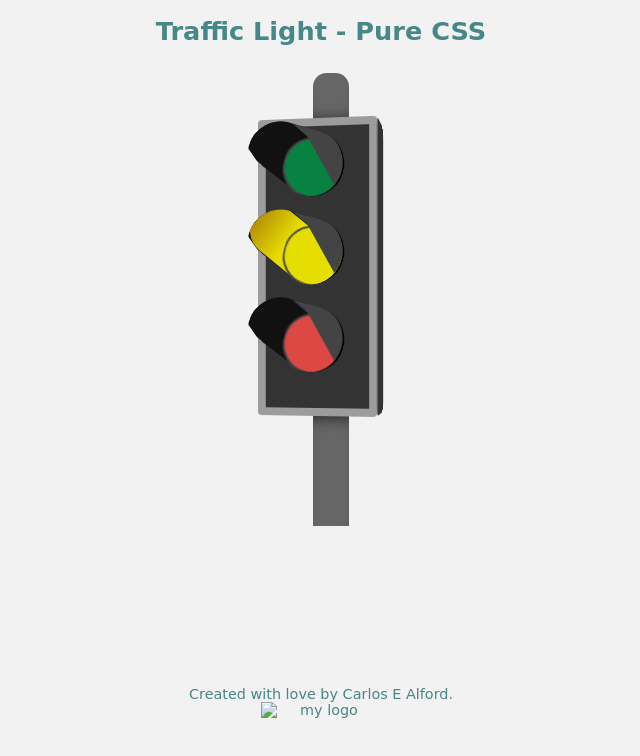
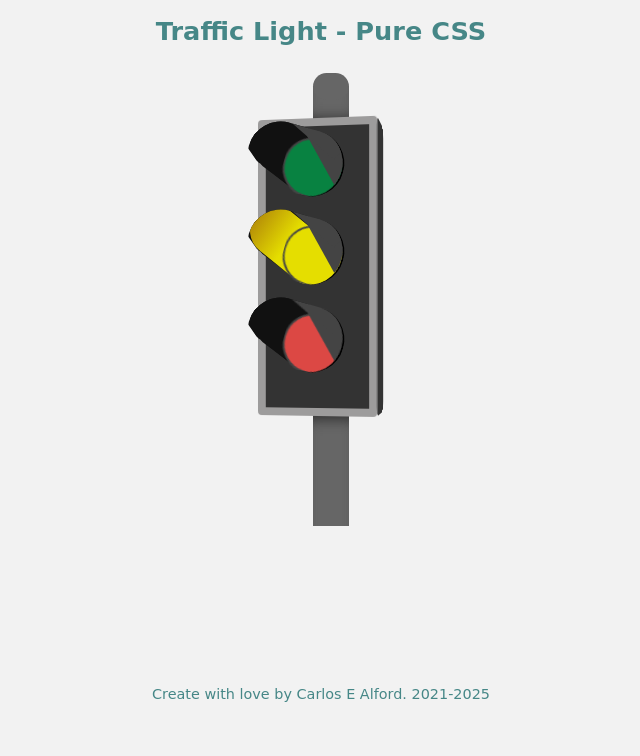
Before and after one commit to carlosealford/pure-css-art, a website built with Vite: page traffic-lights/index.html in a window 1280 px wide. Shown: the whole page, without its empty margins (319-959 px from the left). Built offline with nearby package versions, Linux system fonts and the light colour scheme.

Commit message:
feat: Add dynamic date to footer of Traffic Lights index

```diff
--- a/traffic-lights/index.html
+++ b/traffic-lights/index.html
@@ -63,8 +63,12 @@
       </article>
     </main>
     <footer>
-      <p>Created with love by <a href="https://carlosealford.com">Carlos E Alford</a>.</p>
-      <img src="./images/webshuriken-logo.png" class="ceam-logo-footer" alt="my logo">
+      <p>Create with love by <a href="https://carlosealford.com">Carlos E Alford</a>. 2021-<span id="wsFooterYear"></span></p>
     </footer>
+    <script>
+      // dynamic footer date
+      const date = new Date();
+      document.querySelector('#wsFooterYear').innerText = date.getFullYear();
+    </script>
   </body>
 </html>
```
